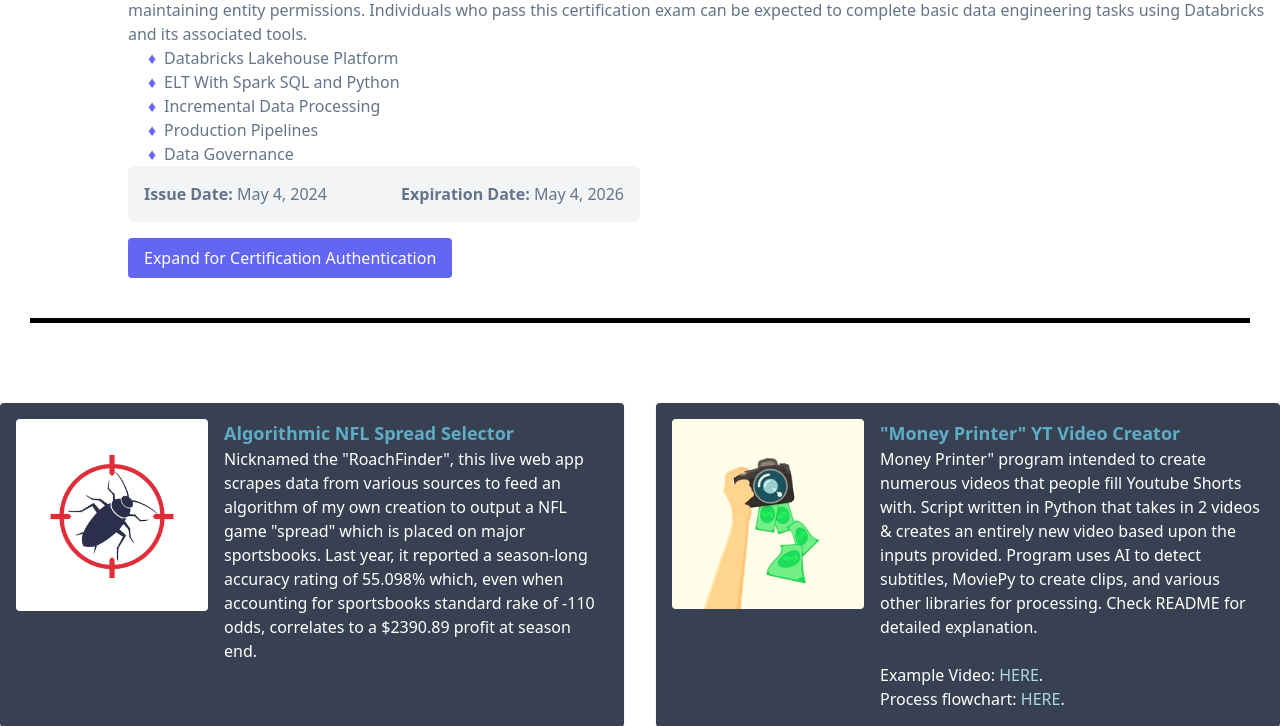
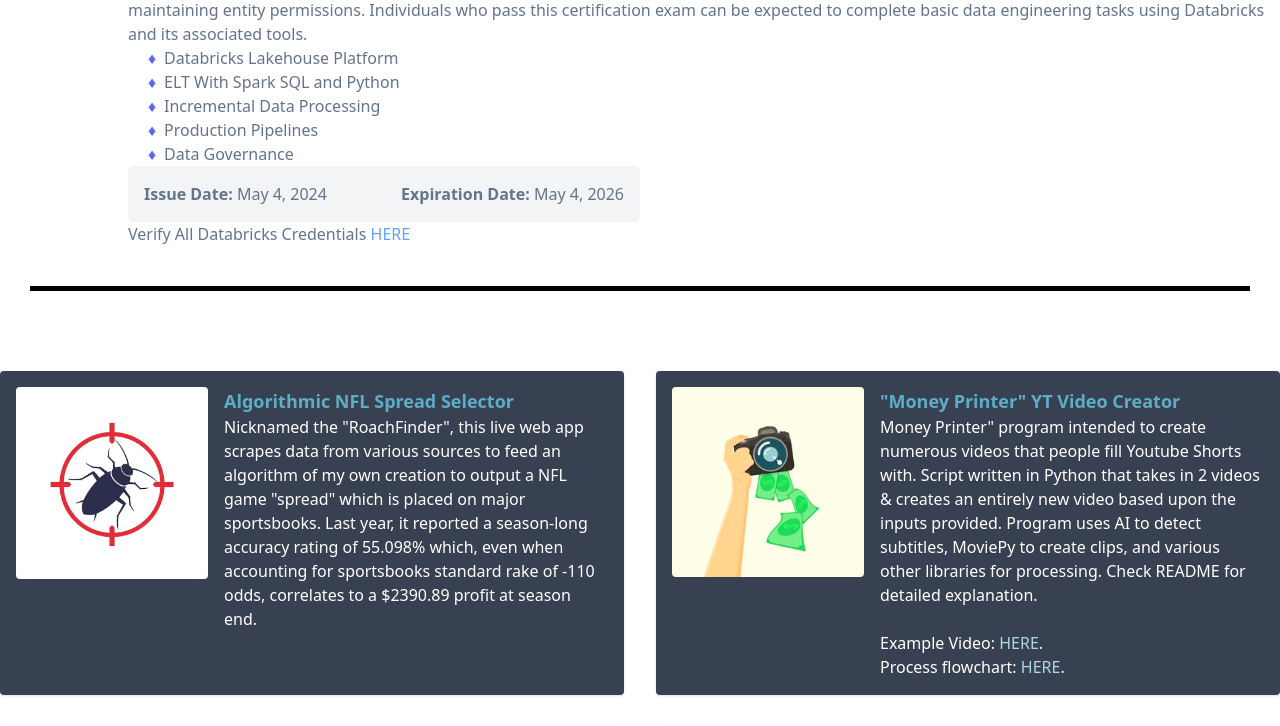
Before and after one commit to BMcGinn-Dev/PersonalDEPortfolio, a Flask app: page / in a window 1280 px wide. Shown: the part 3150-3876 px from the top of the page. Run offline with Flask 3, Linux system fonts and the light colour scheme; some libraries are stand-ins or nearby versions.

Commit message:
Fixed Databricks Verify

```diff
--- a/templates/index.html
+++ b/templates/index.html
@@ -23,6 +23,8 @@
 
 <body class="bg-white text-black">
 
+    <!-- Enter HEADER -->
+
     <header class="flex justify-center py-6 bg-gray-800 shadow">
         <nav>
             <ul class="flex space-x-6">
@@ -41,7 +43,7 @@
 
     <main class="container mx-auto mt-10">
 
-
+        <!-- Summary -->
         <div class="flex items-start space-x-6 p-6 bg-gray-800 rounded-lg shadow-md">
             <div class="flex-shrink-0">
                 <div class="w-40 h-40 bg-gray-700 p-2 rounded-full overflow-hidden shadow-md">
@@ -74,7 +76,8 @@
 
 
 
-        <button class="mt-4 bg-indigo-500 text-white py-2 px-4 rounded" onclick="toggleIframe()">Expand to see me and my Wife :D </button>
+        <button class="mt-4 bg-indigo-500 text-white py-2 px-4 rounded" onclick="toggleIframe()">Expand to see me and my
+            Wife :D </button>
 
         <div id="iframeContainer" class="hidden mt-4">
             <img src="static\images\Courtney.PNG" style="max-width: 700px; max-height: 700px;">
@@ -445,17 +448,15 @@
                         </div>
                     </div>
 
-                    <!-- Dropdown Button -->
-                    <button class="mt-4 bg-indigo-500 text-white py-2 px-4 rounded" onclick="toggleIframe()">Expand for
-                        Certification Authentication</button>
+                    <p>Verify All Databricks Credentials <a
+                            href="https://credentials.databricks.com/profile/benjaminmcginn61106/wallet#gs.bijegf"
+                            class="text-blue-400 hover:text-blue-600">HERE</a>
+                    </p>
 
-                    <!-- Dropdown Content -->
-                    <div id="iframeContainer" class="hidden mt-4">
-                        <iframe src="https://credentials.databricks.com/embed/6d328f4a-a4bd-489e-951d-caa05409f7cc"
-                            width="800" height="600" frameborder="0" allowfullscreen></iframe>
-                    </div>
+
                 </div>
             </div>
+        </div>
 
 
         </div>
@@ -568,19 +569,22 @@
             <div class="flex flex-col sm:flex-row items-center">
                 <div class="flex items-center mb-2 sm:mb-0 sm:mr-4">
                     <svg class="w-5 h-5 mr-2" fill="currentColor" viewBox="0 0 24 24">
-                        <path d="M2 2h20v20H2V2zm2 18h16V4H4v16zm8-9h2V8h-2v3zm0 2h2v3h-2v-3zm0 3h2v2h-2v-2zm-4-5h2v-3H8v3zm0 2h2v3H8v-3zm0 3h2v2H8v-2zm-4-5h2v-3H4v3zm0 2h2v3H4v-3zm0 3h2v2H4v-2zm12-5h2v-3h-2v3zm0 2h2v3h-2v-3zm0 3h2v2h-2v-2zm4-5h2v-3h-2v3zm0 2h2v3h-2v-3zm0 3h2v2h-2v-2z"/>
+                        <path
+                            d="M2 2h20v20H2V2zm2 18h16V4H4v16zm8-9h2V8h-2v3zm0 2h2v3h-2v-3zm0 3h2v2h-2v-2zm-4-5h2v-3H8v3zm0 2h2v3H8v-3zm0 3h2v2H8v-2zm-4-5h2v-3H4v3zm0 2h2v3H4v-3zm0 3h2v2H4v-2zm12-5h2v-3h-2v3zm0 2h2v3h-2v-3zm0 3h2v2h-2v-2zm4-5h2v-3h-2v3zm0 2h2v3h-2v-3zm0 3h2v2h-2v-2z" />
                     </svg>
                     <span>benmcginn22@gmail.com</span>
                 </div>
                 <div class="flex items-center mb-2 sm:mb-0 sm:mr-4">
                     <svg class="w-5 h-5 mr-2" fill="currentColor" viewBox="0 0 24 24">
-                        <path d="M2 2h20v20H2V2zm2 18h16V4H4v16zm8-9h2V8h-2v3zm0 2h2v3h-2v-3zm0 3h2v2h-2v-2zm-4-5h2v-3H8v3zm0 2h2v3H8v-3zm0 3h2v2H8v-2zm-4-5h2v-3H4v3zm0 2h2v3H4v-3zm0 3h2v2H4v-2zm12-5h2v-3h-2v3zm0 2h2v3h-2v-3zm0 3h2v2h-2v-2zm4-5h2v-3h-2v3zm0 2h2v3h-2v-3zm0 3h2v2h-2v-2z"/>
+                        <path
+                            d="M2 2h20v20H2V2zm2 18h16V4H4v16zm8-9h2V8h-2v3zm0 2h2v3h-2v-3zm0 3h2v2h-2v-2zm-4-5h2v-3H8v3zm0 2h2v3H8v-3zm0 3h2v2H8v-2zm-4-5h2v-3H4v3zm0 2h2v3H4v-3zm0 3h2v2H4v-2zm12-5h2v-3h-2v3zm0 2h2v3h-2v-3zm0 3h2v2h-2v-2zm4-5h2v-3h-2v3zm0 2h2v3h-2v-3zm0 3h2v2h-2v-2z" />
                     </svg>
                     <span>(815) 641-0251</span>
                 </div>
                 <div class="flex items-center">
                     <svg class="w-5 h-5 mr-2" fill="currentColor" viewBox="0 0 24 24">
-                        <path d="M2 2h20v20H2V2zm2 18h16V4H4v16zm8-9h2V8h-2v3zm0 2h2v3h-2v-3zm0 3h2v2h-2v-2zm-4-5h2v-3H8v3zm0 2h2v3H8v-3zm0 3h2v2H8v-2zm-4-5h2v-3H4v3zm0 2h2v3H4v-3zm0 3h2v2H4v-2zm12-5h2v-3h-2v3zm0 2h2v3h-2v-3zm0 3h2v2h-2v-2zm4-5h2v-3h-2v3zm0 2h2v3h-2v-3zm0 3h2v2h-2v-2z"/>
+                        <path
+                            d="M2 2h20v20H2V2zm2 18h16V4H4v16zm8-9h2V8h-2v3zm0 2h2v3h-2v-3zm0 3h2v2h-2v-2zm-4-5h2v-3H8v3zm0 2h2v3H8v-3zm0 3h2v2H8v-2zm-4-5h2v-3H4v3zm0 2h2v3H4v-3zm0 3h2v2H4v-2zm12-5h2v-3h-2v3zm0 2h2v3h-2v-3zm0 3h2v2h-2v-2zm4-5h2v-3h-2v3zm0 2h2v3h-2v-3zm0 3h2v2h-2v-2z" />
                     </svg>
                     <span>Chicago, IL</span>
                 </div>
```
